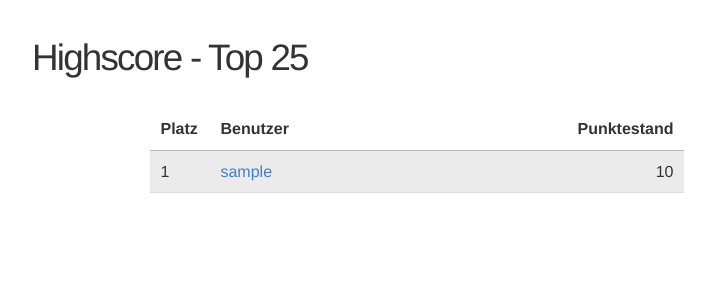
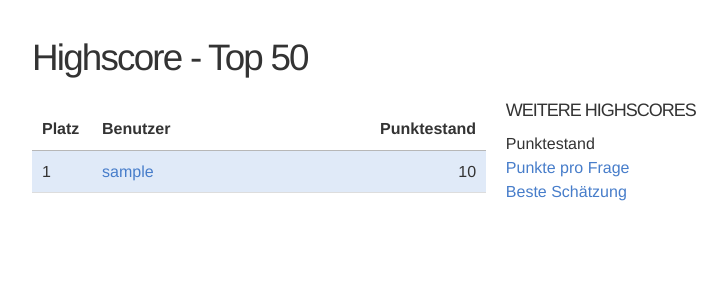
Before and after one commit to tmjssz/estimate, a Django app: page /highscore in a window 1280 px wide. Shown: the part 45-345 px from the top of the page, without its empty margins (223-950 px from the left). Run offline with Django 3.2, Linux system fonts and the light colour scheme; a user stored in the database is signed in; tables that the repository leaves empty hold one stand-in row (values such as "Sample post"); some libraries are stand-ins or nearby versions.

Commit message:
Highscore erweitert

```diff
--- a/questions/models.py
+++ b/questions/models.py
@@ -294,9 +294,9 @@ class Estimate(models.Model):
 # =============================================================================
 class ScoreManager(models.Manager):
 
-    def get_highscore(self):
+    def get_highscore(self, limit):
         """
-        Returns the score for every user (limited to best 25 users).
+        Returns the score for every user (limited to best 50 users).
         """
         from django.db import connection
         cursor = connection.cursor()
@@ -305,7 +305,45 @@ class ScoreManager(models.Manager):
             FROM questions_estimate e
             GROUP BY e.user_id
             ORDER BY score DESC
-            LIMIT 0, 25""")
+            LIMIT 0, """ + str(limit))
+        result_list = []
+        for row in cursor.fetchall():
+            user = User.objects.get(pk=row[0])
+            s = self.model(user=user, score=row[1])
+            result_list.append(s)
+        return result_list
+
+    def get_highscore_per_question(self, limit):
+        """
+        Returns the score for every user (limited to best 50 users).
+        """
+        from django.db import connection
+        cursor = connection.cursor()
+        cursor.execute("""
+            SELECT e.user_id as user, SUM(e.score) / count(*) as score_per_question
+            FROM questions_estimate e
+            GROUP BY e.user_id
+            ORDER BY score_per_question DESC
+            LIMIT 0, """ + str(limit))
+        result_list = []
+        for row in cursor.fetchall():
+            user = User.objects.get(pk=row[0])
+            s = self.model(user=user, score=row[1])
+            result_list.append(s)
+        return result_list
+
+    def get_highscore_best_question(self, limit):
+        """
+        Returns the score for every user (limited to best 50 users).
+        """
+        from django.db import connection
+        cursor = connection.cursor()
+        cursor.execute("""
+            SELECT e.user_id as user, MIN(e.percentage_error) as percentage_error
+            FROM questions_estimate e
+            GROUP BY e.user_id
+            ORDER BY percentage_error ASC
+            LIMIT 0, """ + str(limit))
         result_list = []
         for row in cursor.fetchall():
             user = User.objects.get(pk=row[0])
--- a/questions/templates/questions/highscore.html
+++ b/questions/templates/questions/highscore.html
@@ -5,10 +5,12 @@
 {% block content %}
 <div id="highscore">
 
-	<h2>Highscore - Top 25</h2>
+	<h2>Highscore - Top 50</h2>
+
+	<section>
 
 		<div class="score-list">
-		<table>
+			<table class="score">
 				<tr>
 					<th>Platz</th>
 					<th class="left">Benutzer</th>
@@ -26,7 +28,60 @@
 				    </tr>
 			    {% endfor %}
 			</table>
+
+			<table class="per-question">
+				<tr>
+					<th>Platz</th>
+					<th class="left">Benutzer</th>
+					<th>Punkte pro Frage</th>
+				</tr>
+				{% for score in per_question %}
+					{% if user == score.user %}
+				    <tr class="current_user">
+				    {% else %}
+				    <tr>
+				    {% endif %}
+				    	<td>{{ forloop.counter }}</td>
+				    	<td class="left"><a href="{% url 'questions_user' score.user %}">{{ score.user }}</a></td>
+				    	<td>{{ score.score }}</td>
+				    </tr>
+			    {% endfor %}
+			</table>
+
+			<table class="best-question">
+				<tr>
+					<th>Platz</th>
+					<th class="left">Benutzer</th>
+					<th>Fehler der besten Schätzung</th>
+				</tr>
+				{% for score in best_question %}
+					{% if user == score.user %}
+				    <tr class="current_user">
+				    {% else %}
+				    <tr>
+				    {% endif %}
+				    	<td>{{ forloop.counter }}</td>
+				    	<td class="left"><a href="{% url 'questions_user' score.user %}">{{ score.user }}</a></td>
+				    	<td>{{ score.score|floatformat:"-2" }} %</td>
+				    </tr>
+			    {% endfor %}
+			</table>
+
 		</div>
+
+	</section>
+
+	<aside>
+
+		<h4>Weitere Highscores</h4>
+
+		<ul>
+			<li class="highscore-change selected" rel="score">Punktestand</li>
+			<li class="highscore-change" rel="per-question">Punkte pro Frage</li>
+			<li class="highscore-change" rel="best-question">Beste Schätzung</li>
+		</ul>
+
+	</aside>
 
 <!-- / #highscore -->
 </div>
--- a/questions/views.py
+++ b/questions/views.py
@@ -393,8 +393,10 @@ def question_highscore(request):
     """
     Show a highscore
     """
-    scores = Score.objects.get_highscore()
-    return render(request, 'questions/highscore.html', {'user': request.user, 'score_list': scores})
+    scores = Score.objects.get_highscore(50)
+    scores_per_question = Score.objects.get_highscore_per_question(50)
+    scores_best_question = Score.objects.get_highscore_best_question(50)
+    return render(request, 'questions/highscore.html', {'user': request.user, 'score_list': scores, 'per_question': scores_per_question, 'best_question': scores_best_question})
 
 
 @login_required
--- a/static/css/sass/_base.scss
+++ b/static/css/sass/_base.scss
@@ -107,7 +107,7 @@ body {
 			tr {
 
 				&.current_user {
-					background: darken(white, 8);
+					background: lighten(#b6ceef, 10);
 				}
 
 				td, th {
--- a/static/css/sass/_mixins.scss
+++ b/static/css/sass/_mixins.scss
@@ -24,7 +24,7 @@
 		color: darken($bg_color_hover, 45);
 		font-weight: normal;
 		letter-spacing: 1px;
-		border-radius: 30px;
+		border-radius: 40px;
 
 		@include media ($mobile) {
 			letter-spacing: 0;
--- a/static/css/sass/pages/_highscore.scss
+++ b/static/css/sass/pages/_highscore.scss
@@ -1,16 +1,14 @@
 #highscore {
 
 	div.score-list {
-		@include span-columns(7 of 10);
-		@include shift(1.5 of 10);
 		margin-bottom: 30px;
 
-		@include media ($mobile) {
-			@include span-columns(4 of 4);
-			@include shift(0);
-		}
+		table {
 
-		table {
+			&.per-question, &.best-question {
+				display: none;
+			}
+
 			tr {
 				th:first-child, td:first-child {
 					width: 60px;
@@ -18,4 +16,16 @@
 			}
 		}
 	}
+
+	aside {
+
+		.highscore-change {
+			@include link-like;
+
+			&.selected {
+				color: #333333;
+				cursor: default;
+			}
+		}
+	}
 }
--- a/static/css/styles.css
+++ b/static/css/styles.css
@@ -344,7 +344,7 @@ body {
       border-radius: 0.1875em;
       padding: 5px 10px; }
     body #main table tr.current_user {
-      background: #ebebeb; }
+      background: #e0eaf8; }
     body #main table tr td, body #main table tr th {
       text-align: center;
       line-height: 1.1em; }
@@ -748,25 +748,26 @@ header {
           color: #333333; }
 
 #highscore div.score-list {
-  float: left;
-  display: block;
-  margin-right: 2.5641%;
-  width: 69.23077%;
-  margin-left: 15.38462%;
   margin-bottom: 30px; }
-  #highscore div.score-list:last-child {
-    margin-right: 0; }
-  @media screen and (max-width: 480px) {
-    #highscore div.score-list {
-      float: left;
-      display: block;
-      margin-right: 6.66667%;
-      width: 100%;
-      margin-left: 0%; }
-      #highscore div.score-list:last-child {
-        margin-right: 0; } }
+  #highscore div.score-list table.per-question, #highscore div.score-list table.best-question {
+    display: none; }
   #highscore div.score-list table tr th:first-child, #highscore div.score-list table tr td:first-child {
     width: 60px; }
+#highscore aside .highscore-change {
+  color: #477dca;
+  text-decoration: none;
+  -webkit-transition: color 0.1s linear;
+  -moz-transition: color 0.1s linear;
+  transition: color 0.1s linear;
+  cursor: pointer; }
+  #highscore aside .highscore-change:hover {
+    color: #2c5999; }
+  #highscore aside .highscore-change:active, #highscore aside .highscore-change:focus {
+    color: #2c5999;
+    outline: none; }
+  #highscore aside .highscore-change.selected {
+    color: #333333;
+    cursor: default; }
 
 #landing {
   float: left;
@@ -879,7 +880,7 @@ section.menu {
       color: #22569d;
       font-weight: normal;
       letter-spacing: 1px;
-      border-radius: 30px; }
+      border-radius: 40px; }
       @media screen and (max-width: 480px) {
         section.menu .row .challenge_btn:hover {
           letter-spacing: 0; } }
@@ -912,7 +913,7 @@ section.menu {
       color: #a03a11;
       font-weight: normal;
       letter-spacing: 1px;
-      border-radius: 30px; }
+      border-radius: 40px; }
       @media screen and (max-width: 480px) {
         section.menu .row .random_btn:hover {
           letter-spacing: 0; } }
@@ -945,7 +946,7 @@ section.menu {
       color: #838f22;
       font-weight: normal;
       letter-spacing: 1px;
-      border-radius: 30px; }
+      border-radius: 40px; }
       @media screen and (max-width: 480px) {
         section.menu .row .choose_btn:hover {
           letter-spacing: 0; } }
@@ -978,7 +979,7 @@ section.menu {
       color: #ab8409;
       font-weight: normal;
       letter-spacing: 1px;
-      border-radius: 30px; }
+      border-radius: 40px; }
       @media screen and (max-width: 480px) {
         section.menu .row .create_btn:hover {
           letter-spacing: 0; } }
--- a/static/js/main.js
+++ b/static/js/main.js
@@ -48,4 +48,16 @@ $( document ).ready(function() {
         $('div.pw-change').fadeIn();
     });
 
+    // Click handler for Highscore change Button
+    $('.highscore-change').click(function() {
+        if (!$(this).hasClass('selected')) {
+            $('.highscore-change.selected').toggleClass('selected');
+            $(this).toggleClass('selected');
+            var rel = $(this).attr('rel');
+            $('.score-list table').hide();
+            $('.score-list table.'+rel).fadeIn();
+            //window.history.pushState("", rel, "#"+rel);
+        }
+    });
+
 });
```
Lines whose indentation alone changed are shown as unchanged.
